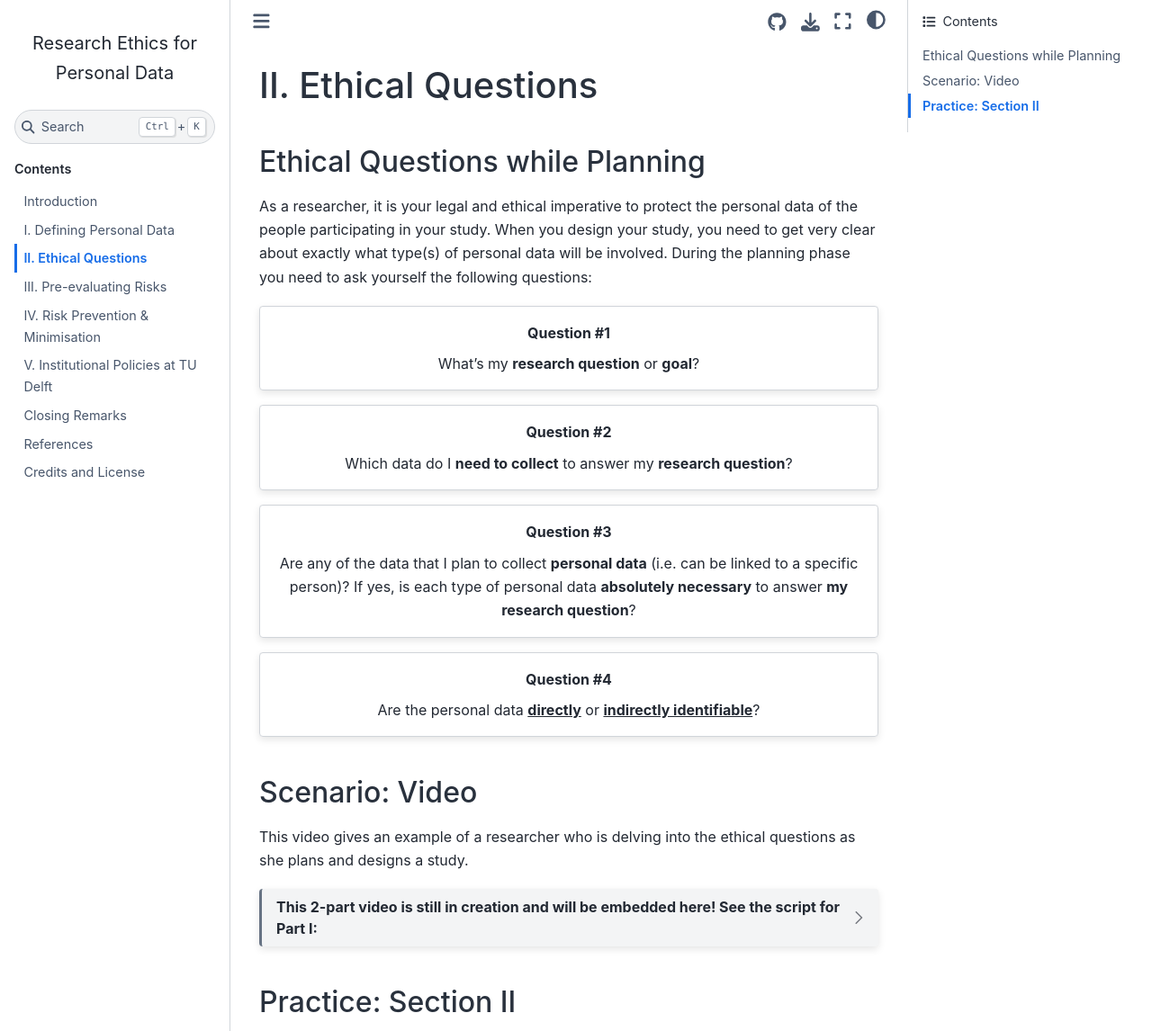
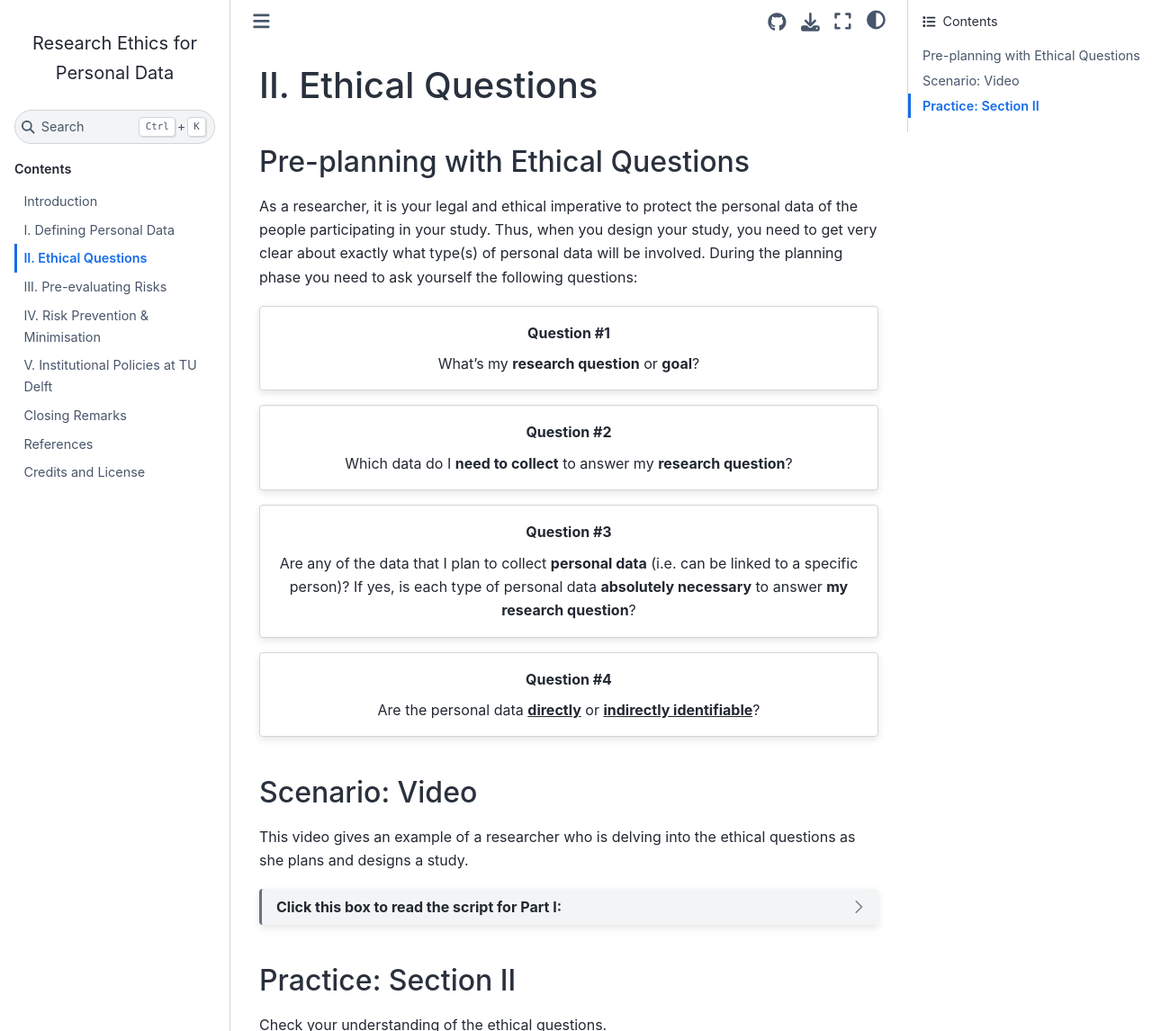
Before and after one commit to tu-delft-library/BSc_Research_Ethics_for_Personal_Data, a Jupyter Book: the page built from book/guiding_questions.md, in a window 1280 px wide and 1400 px high, cut to the strip 0-1146 px from the top of the window. Shown: the whole strip at 90% size. Built offline with Jupyter Book 1.0.4 settings and Sphinx 7.4.7 and the Sphinx Book theme 1.1.4, drawn with Linux system fonts in a browser that asks for light colours; comment, search, counter and statistics services are not loaded.

Commit message:
Update guiding_questions.md

````diff
--- a/book/guiding_questions.md
+++ b/book/guiding_questions.md
@@ -1,9 +1,9 @@
 # II. Ethical Questions
 
 
-## Ethical Questions while Planning
+## Pre-planning with Ethical Questions
 
-As a researcher, it is your legal and ethical imperative to protect the personal data of the people participating in your study. When you design your study, you need to get very clear about exactly what type(s) of personal data will be involved. During the planning phase you need to ask yourself the following questions:
+As a researcher, it is your legal and ethical imperative to protect the personal data of the people participating in your study. Thus, when you design your study, you need to get very clear about exactly what type(s) of personal data will be involved. During the planning phase you need to ask yourself the following questions:
 <br>
 
 :::{card} Question #1
@@ -31,7 +31,7 @@ Are the personal data <u>**directly**</u> or <u>**indirectly identifiable**</u>?
 
 This video gives an example of a researcher who is delving into the ethical questions as she plans and designs a study.
 
-:::{dropdown} This 2-part video is still in creation and will be embedded here! See the script for Part I:
+:::{dropdown} Click this box to read the script for Part I:
 **Part I:**
 
 In this video, we will see a scenario of a researcher who will use ethical questions to guide the design of a study that involves personal data.
@@ -75,6 +75,8 @@ This way she can prioritize the safety and privacy of her participants.
 
 ## Practice: Section II
 
+Check your understanding of the ethical questions.
+
 ```{h5p} https://tudelft.h5p.com/content/1292839832022026197
 ```
 <br>
````
